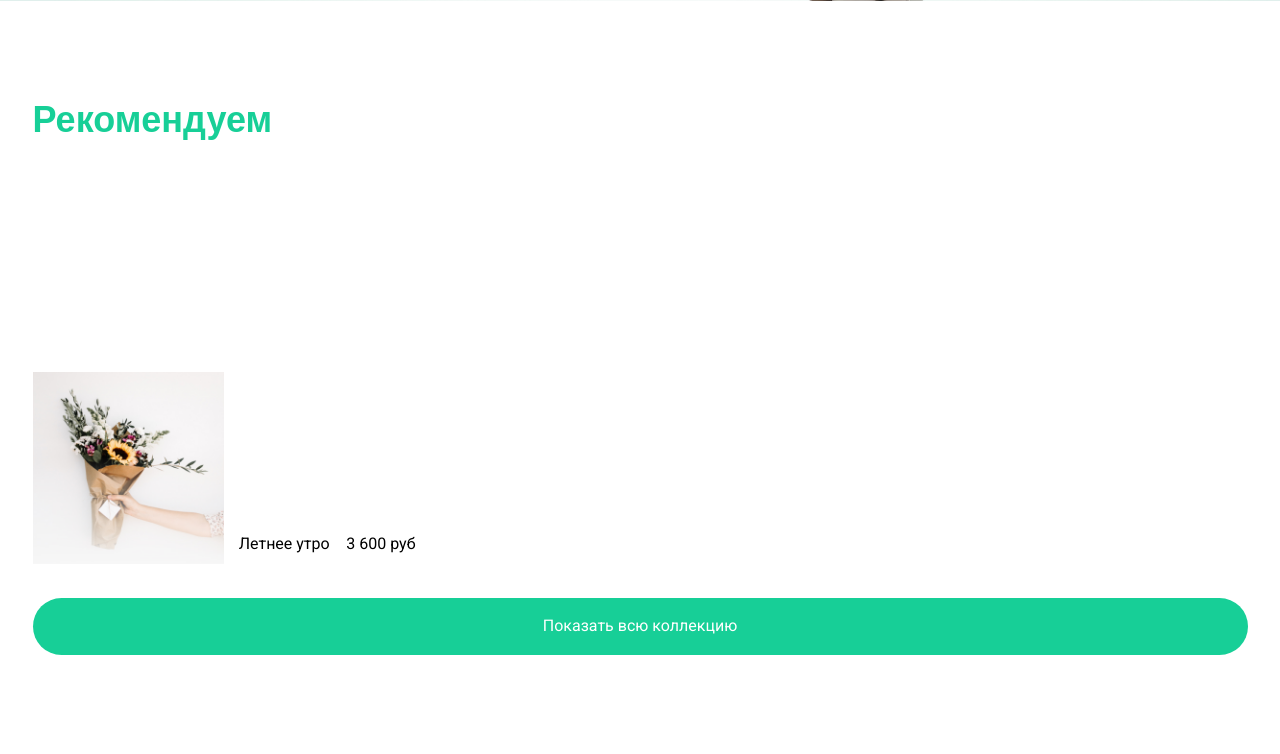
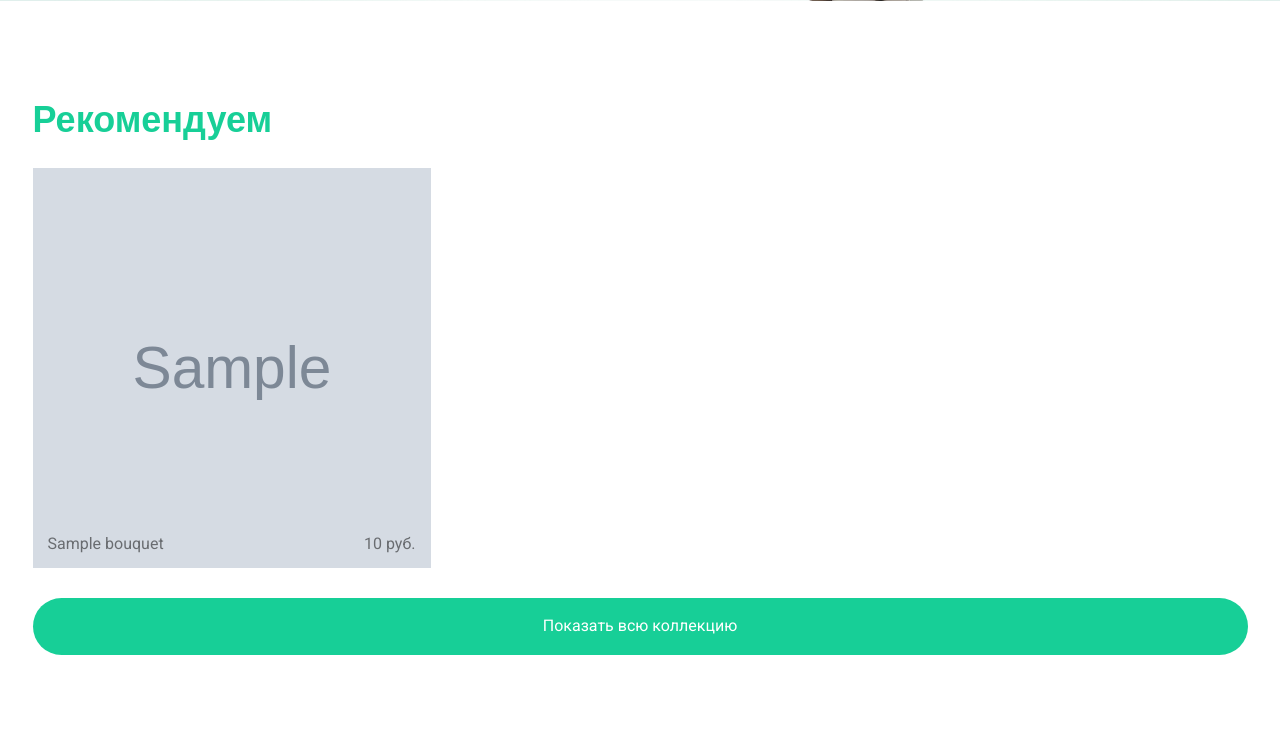
Before and after one commit to kashaeva-dev/FlowerShopWeb, a Django app: template flower_shop/templates/flower_shop/index.html in a window 1280 px wide. Shown: the part 692-1446 px from the top of the page. Run offline with Django 4.2, Linux system fonts and the light colour scheme; the template is opened without the code that fills it: values that come from a table or form of the project are taken from there, others are empty; tables that the repository leaves empty hold one stand-in row (values such as "Sample post"); grey boxes marked "Sample" are stand-in pictures; parts of the project's set-up code (start-up, migrations or seed data) failed here and were passed over; some web fonts are replaced.

Commit message:
Connect index.html to DB

```diff
--- a/flower_shop/static/css/main.css
+++ b/flower_shop/static/css/main.css
@@ -161,14 +161,25 @@ bottom: 0;
 	height: 57px;
 }
 .recommended__block {
+    position: relative;
 	display: flex;
     align-items: end;
 	width: 398px;
 	height: 400px;
 	margin-right: 9px;
+	background-size: cover;
+    background-position: center;
 }
 .recommended__block:last-child {
 	margin-right: 0;
+}
+.recommended__block_link {
+    position: absolute;
+    top: 0;
+    right: 0;
+    bottom: 0;
+    left: 0;
+    z-index: 1;
 }
 .recommended__block_first {
 	background: url('../img/recommendedBg1.jpg') no-repeat center bottom / cover;
@@ -182,6 +193,9 @@ bottom: 0;
 .recommended__block_elems {
 	width: 100%;
 	padding: 15px;
+	position: relative;
+	z-index: 2;
+	opacity: 0.5;
 }
 .recommended__btn {
 	width: 100%;
--- a/flower_shop/templates/flower_shop/index.html
+++ b/flower_shop/templates/flower_shop/index.html
@@ -46,15 +46,17 @@
         <div class="recommended__elems ficb">
           {% for bouquet in recommended_bouquets %}
             <div class="recommended__block">
-              <a href="#"><img src="{% static 'img/recommendedBg1.jpg' %}" alt="flower"></a>
-              <div class="recommended__block_elems ficb">
-                <span class="recommended__block_intro">Летнее утро</span>
-                <span class="recommended__block_price">3 600 руб</span>
+              <div class="recommended__block" style="background-image: url('{{ bouquet.image.url }}');">
+                  <a href="{% url 'bouquet_detail' bouquet.id %}" class="recommended__block_link"></a>
+                  <div class="recommended__block_elems ficb">
+                      <span class="recommended__block_intro">{{ bouquet.name }}</span>
+                      <span class="recommended__block_price">{{ bouquet.price }} руб.</span>
+                  </div>
               </div>
             </div>
           {% endfor %}
         </div>
-        <button class="btn recommended__btn">Показать всю коллекцию</button>
+        <button class="btn recommended__btn" onclick="location.href={% url 'catalog' %}">Показать всю коллекцию</button>
       </div>
     </div>
   </section>
--- a/flower_shop/urls.py
+++ b/flower_shop/urls.py
@@ -4,5 +4,6 @@ from . import views
 
 urlpatterns = [
     path('', views.index, name='index'),
+    path('catalog/', views.show_catalog, name='catalog'),
     path('bouquet/<int:bouquet_id>/', views.view_bouquet, name='bouquet_detail'),
 ]
```
Also changed, not shown: flower_shop/templates/flower_shop/catalog.html (+6 -6 lines), flower_shop/views.py (+7 -2 lines).
